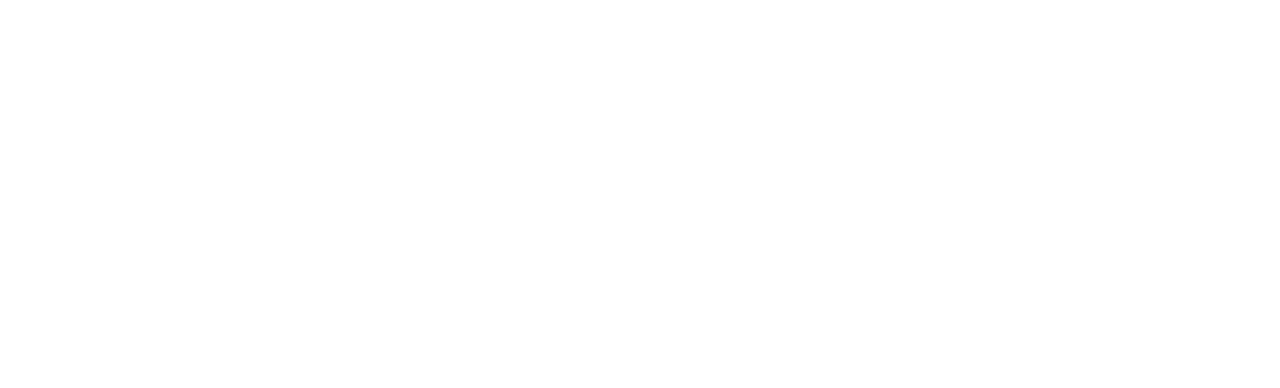
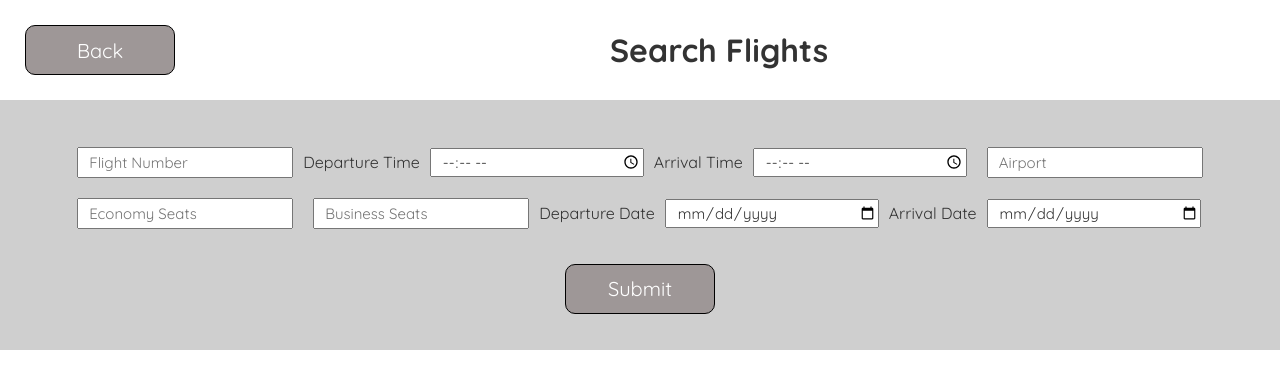
Before and after one commit to advanced-computer-lab/Bread-Board, a React (Create React App) app: page /admin/search in a window 1280 px wide. Before the commit this address had no page. Shown: the top 388 px of the page. Built offline with nearby package versions, Linux system fonts and the light colour scheme.

Commit message:
Sprint 1 Final

```diff
--- a/src/App.js
+++ b/src/App.js
@@ -3,6 +3,7 @@
 import Login from "./Components/Login";
 import Register from "./Components/Register";
 import ManageFlights from "./Components/ManageFlights";
+import SearchFlights from "./Components/SearchFlights";
 
 function App() {
   return (
@@ -11,6 +12,7 @@
         <Route path="/" element={<Login />} />
         <Route path="/register" element={<Register />} />
         <Route path="/admin" element={<ManageFlights />} />
+        <Route path="/admin/search" element={<SearchFlights />} />
       </Routes>
     </Router>
   );
--- /dev/null
+++ b/src/Components/SearchFlights.js
@@ -0,0 +1,186 @@
+import { useState, useEffect } from "react";
+import { useNavigate } from "react-router";
+import axios from "axios";
+import "../App.css";
+
+function SearchFlights() {
+  const navigate = useNavigate();
+
+  const [flightNumber, setFlightNumber] = useState(null);
+  const [departureTime, setDepartureTime] = useState(null);
+  const [arrivalTime, setArrivalTime] = useState(null);
+  const [economySeats, setEconomySeats] = useState(null);
+  const [arrivalDate, setArrivalDate] = useState(null);
+  const [departureDate, setDepartureDate] = useState(null);
+  const [businessSeats, setBusinessSeats] = useState(null);
+  const [airport, setAirport] = useState(null);
+
+  const [listOfFlights, setListOfFlights] = useState([]);
+
+  const home = () => {
+    navigate(-1);
+  };
+
+  const searchFlight = () => {
+    var val = {
+      flightNumber: flightNumber,
+      departureTime: departureTime,
+      arrivalTime: arrivalTime,
+      numberofEconomySeats: economySeats,
+      arrivalDate: arrivalDate,
+      departureDate: departureDate,
+      numberofBusinessSeats: businessSeats,
+      airport: airport,
+    };
+    Object.keys(val).forEach(
+      (k) => !val[k] && val[k] !== undefined && delete val[k]
+    );
+    axios
+      .post("http://localhost:8000/admin/searchFlight", val)
+      .then((result) => {
+        setListOfFlights(result.data);
+      })
+      .catch((err) => {
+        console.log(err);
+      });
+  };
+
+  useEffect(() => {
+    const listener = (event) => {
+      if (event.code === "Enter") {
+        event.preventDefault();
+        searchFlight();
+      }
+      if (event.code === "Escape") {
+        event.preventDefault();
+        home();
+      }
+    };
+    document.addEventListener("keydown", listener);
+    return () => {
+      document.removeEventListener("keydown", listener);
+    };
+  });
+
+  return (
+    <div>
+      <div className="HeaderContainer">
+        <div className="HeaderButton">
+          <button onClick={home}>Back</button>
+        </div>
+        <div className="SearchFlight">
+          <h1>Search Flights</h1>
+        </div>
+      </div>
+      <div className="App">
+        <div className="Searchinputs">
+          <div>
+            <div>
+              <input
+                type="number"
+                placeholder="Flight Number"
+                onChange={(event) => {
+                  setFlightNumber(event.target.value);
+                }}
+              />
+              Departure Time
+              <input
+                type="time"
+                onChange={(event) => {
+                  setDepartureTime(event.target.value);
+                }}
+              />
+              Arrival Time
+              <input
+                type="time"
+                onChange={(event) => {
+                  setArrivalTime(event.target.value);
+                }}
+              />
+              <input
+                type="text"
+                placeholder="Airport"
+                onChange={(event) => {
+                  setAirport(event.target.value);
+                }}
+              />
+            </div>
+            <div>
+              <input
+                type="number"
+                placeholder="Economy Seats"
+                onChange={(event) => {
+                  setEconomySeats(event.target.value);
+                }}
+              />
+              <input
+                type="number"
+                placeholder="Business Seats"
+                onChange={(event) => {
+                  setBusinessSeats(event.target.value);
+                }}
+              />
+              Departure Date
+              <input
+                type="date"
+                onChange={(event) => {
+                  setDepartureDate(event.target.value);
+                }}
+              />
+              Arrival Date
+              <input
+                type="date"
+                onChange={(event) => {
+                  setArrivalDate(event.target.value);
+                }}
+              />
+            </div>
+          </div>
+          <button onClick={searchFlight}>Submit</button>
+        </div>
+      </div>
+      <div className="listOfFlights">
+        {listOfFlights.map((val) => {
+          return (
+            <div className="flight">
+              <h3 id="fliNumber">
+                Flight Number: <br />
+                {val.flightNumber}
+              </h3>
+              <h3>
+                Departure Time: <br />
+                {val.departureTime}
+              </h3>
+              <h3>
+                Departure Date: <br />
+                {val.departureDate}
+              </h3>
+              <h3>
+                Arrival Time: <br />
+                {val.arrivalTime}
+              </h3>
+              <h3>
+                Arrival Date: <br />
+                {val.arrivalDate}
+              </h3>
+              <h3>
+                Economy Seats: <br />
+                {val.numberofEconomySeats}
+              </h3>
+              <h3>
+                Business Seats: <br />
+                {val.numberofBusinessSeats}
+              </h3>
+              <h3>
+                Airport: <br />
+                {val.airport}
+              </h3>
+            </div>
+          );
+        })}
+      </div>
+    </div>
+  );
+}
+
+export default SearchFlights;
```
